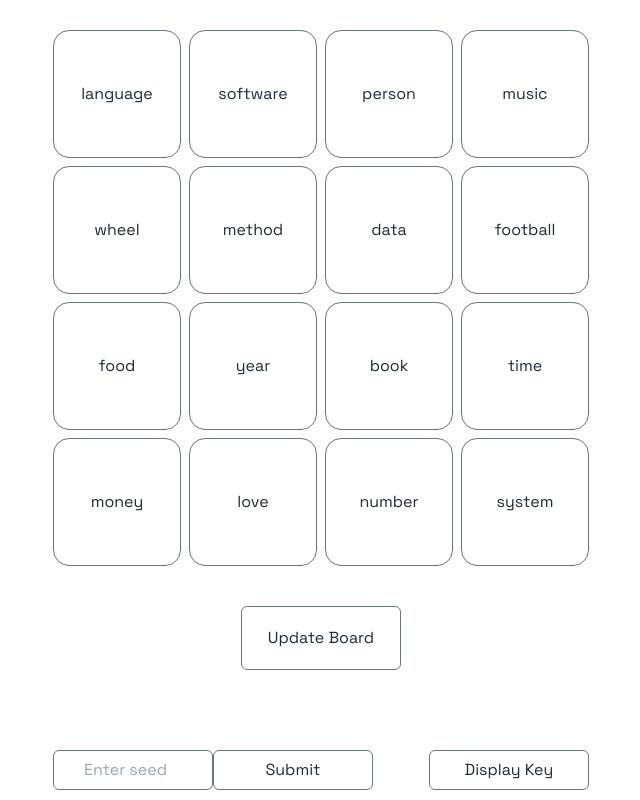
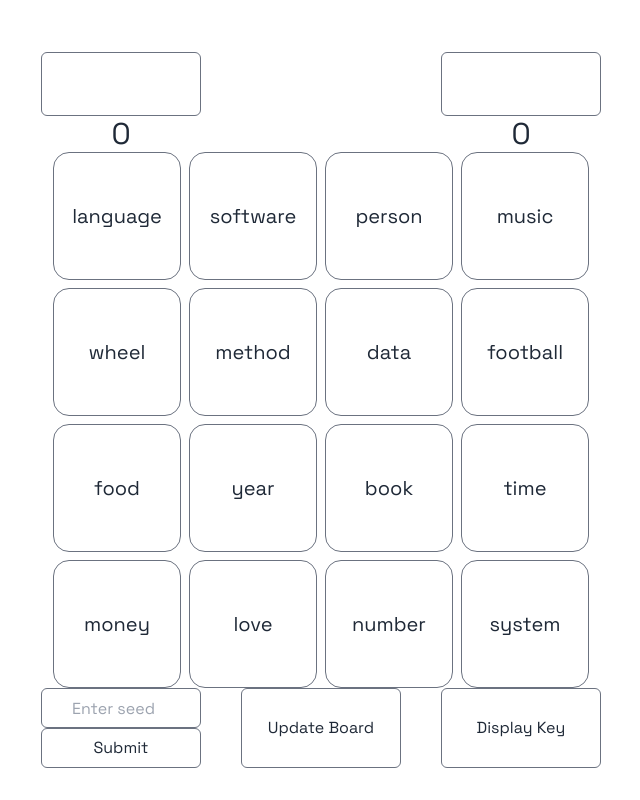
Before and after one commit to wparke4/game-prototypes, a Nuxt app: page / in a window 1280 px wide. Shown: the whole page, without its empty margins (319-959 px from the left). Built offline with nearby package versions, Linux system fonts and the light colour scheme.

Commit message:
Team Buttons Updated

```diff
--- a/components/Codenames.vue
+++ b/components/Codenames.vue
@@ -1,30 +1,31 @@
 <template>
   <div
-    class="flex flex-col w-full justify-center items-center pt-5 space-y-10 h-screen"
+    class="flex flex-col w-full justify-center items-center pt-5 h-screen"
   >
+    <TeamScore />
     <div class="words grid grid-cols-4 gap-2">
       <div
         v-for="displayedWord in displayedWords"
-        class="border border-gray-500 rounded-xl h-32 w-32 flex items-center justify-center hover:bg-indigo-200 cursor-pointer"
+        class="border border-gray-500 rounded-xl h-32 w-32 flex items-center justify-center hover:bg-indigo-200 cursor-pointer text-xl"
         :class="[getWordClass(displayedWord)]"
         @click="handleClick(displayedWord)"
       >
         {{ displayedWord.word }}
       </div>
     </div>
-    <button
-        @click="updateBoard"
-        class="border border-gray-500 rounded-md h-16 w-40"
-    >
-        Update Board
-    </button>
     <pre>{{ selectedWords }}</pre>
     <div
         class="flex flex-row justify-between w-full space-x-10"
     >
         <IntegerInput @submit="updateSeed" />
         <button
-            class="border border-gray-500 rounded-md h-10 w-40"
+            @click="updateBoard"
+            class="border border-gray-500 rounded-md h-20 w-40 hover:bg-indigo-200 cursor-pointer"
+        >
+            Update Board
+        </button>
+        <button
+            class="border border-gray-500 rounded-md h-20 w-40 hover:bg-indigo-200 cursor-pointer"
             @click="displayKey"
         >
             {{ displayButtonText }}
@@ -35,6 +36,7 @@
 
 <script setup>
 import IntegerInput from "@/components/IntegerInput.vue";
+import TeamScore from "@/components/TeamScore.vue";
 import seedrandom from "seedrandom";
 import { ref } from 'vue';
 
@@ -193,11 +195,11 @@ onMounted(() => {
 </script>
 <style lang="postcss" scoped>
 .bg-green-500 {
-  background-color: rgb(115, 250, 115);
+  background-color: rgb(185, 252, 185);
 }
 
 .bg-red-500 {
-  background-color: rgb(250, 115, 115);
+  background-color: rgb(252, 185, 185);
 }
 
 </style>
--- a/components/IntegerInput.vue
+++ b/components/IntegerInput.vue
@@ -1,6 +1,8 @@
 // IntegerInput.vue
 <template>
-  <div>
+  <div
+    class="flex flex-col items-center justify-center"
+  >
     <input
         class="border border-gray-500 rounded-md h-10 w-40 text-center"
         type="number"
@@ -11,7 +13,7 @@
     />
     <button
         @click="submit"
-        class="border border-gray-500 rounded-md h-10 w-40"
+        class="border border-gray-500 rounded-md h-10 w-40 hover:bg-indigo-200 cursor-pointer"
     >
         Submit
     </button>
--- /dev/null
+++ b/components/TeamScore.vue
@@ -0,0 +1,77 @@
+<template>
+  <div
+    class="flex flex-row justify-between w-full space-x-10"
+  >
+      <div
+          class="flex flex-col items-center justify-center"
+      >
+          <button
+              class="border border-gray-500 rounded-md h-16 w-40 hover:bg-indigo-200 cursor-pointer"
+          >
+              {{ TeamA}}
+          </button>
+          <button
+              @click="updateScoreA($event)"
+              class="text-3xl"
+          >
+              {{ scoreA }}
+          </button>
+      </div>
+      <div
+          class="flex flex-col items-center justify-center"
+        >
+          <button
+            class="border border-gray-500 rounded-md h-16 w-40 hover:bg-indigo-200 cursor-pointer"
+          >
+              {{ TeamB }}
+          </button>
+          <button
+              @click="updateScoreB($event)"
+              class="text-3xl"
+          >
+              {{ scoreB }}
+          </button>
+      </div>
+  </div>
+</template>
+
+<script>
+export default {
+  data() {
+    return {
+      scoreA: 0,
+      scoreB: 0
+    }
+  },
+  methods: {
+    updateScoreA(event) {
+      // Check if it's a left click (event.button === 0) and increment the integer
+      if (event.button === 0) {
+        if (event.metaKey || event.ctrlKey) {
+          // Decrement if the Command (Mac) or Ctrl (Windows) key is held
+          if (this.scoreA> 0) {
+            this.scoreA--;
+          }
+        } else {
+          // Increment by default on a left click
+          this.scoreA++;
+        }
+      }
+    },
+    updateScoreB(event) {
+      // Check if it's a left click (event.button === 0) and increment the integer
+      if (event.button === 0) {
+        if (event.metaKey || event.ctrlKey) {
+          // Decrement if the Command (Mac) or Ctrl (Windows) key is held
+          if (this.scoreB> 0) {
+            this.scoreB--;
+          }
+        } else {
+          // Increment by default on a left click
+          this.scoreB++;
+        }
+      }
+    },
+  },
+}
+</script>
```
